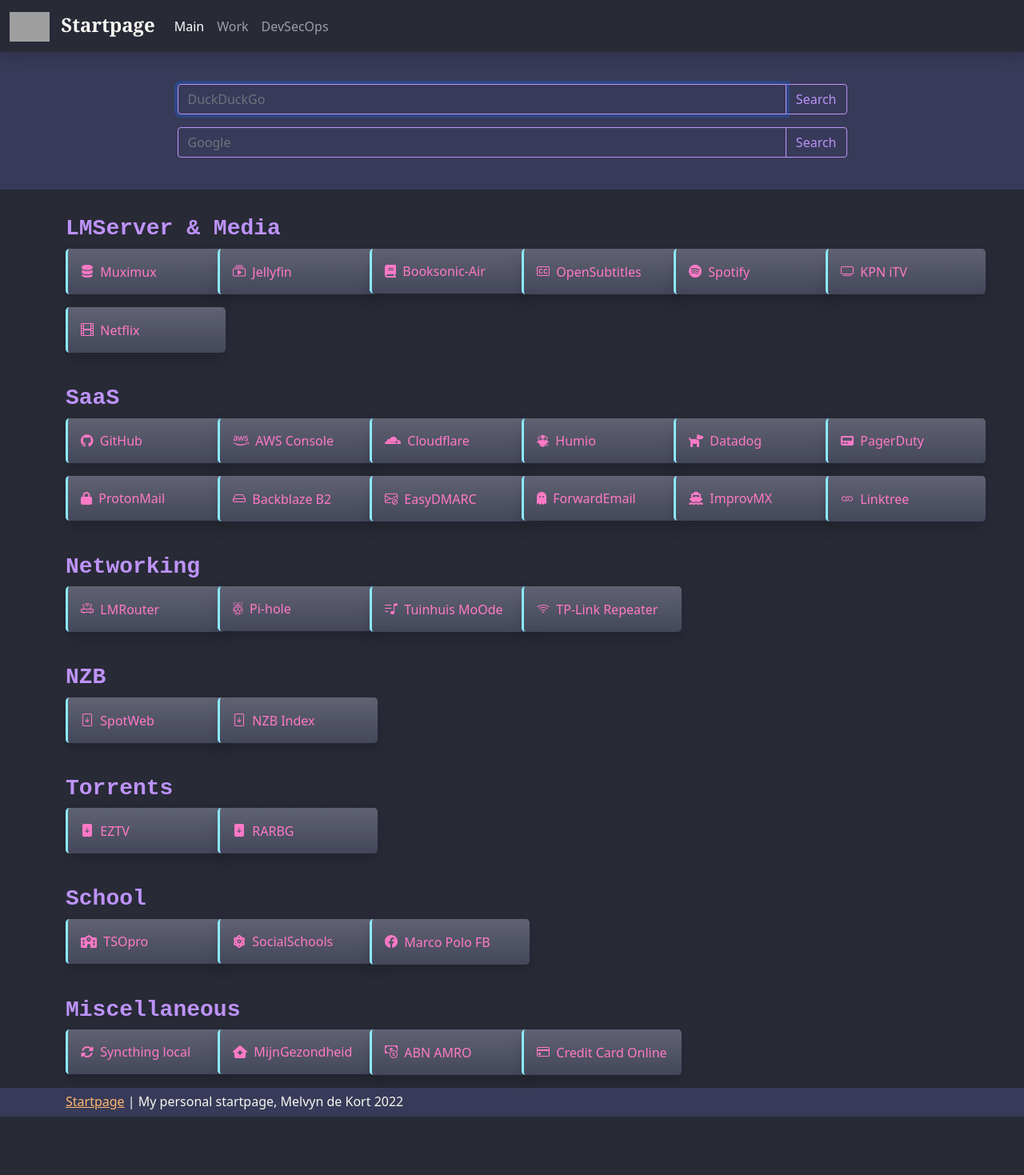
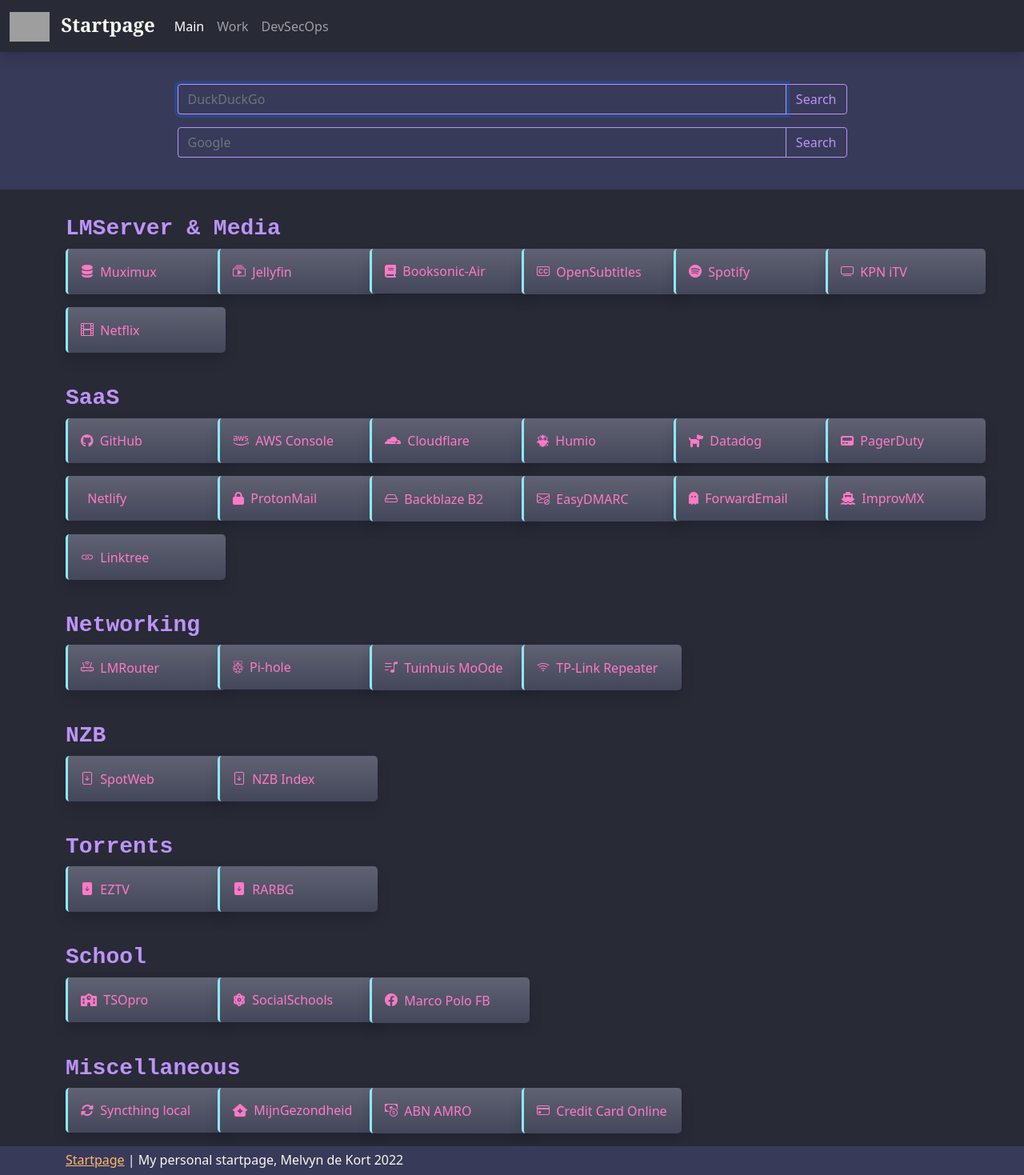
Before and after one commit to melvyndekort/startpage, a Jekyll site: the page built from pages/index.md, in a window 1280 px wide. Shown: the whole page at 80% size. Built offline with Jekyll 4.4.1, drawn with Linux system fonts in a browser that asks for light colours; nearby versions of some CDN libraries; before the commit the page ends 1396 px from its top, so only the background shows below that; grey boxes are pictures that could not be loaded.

Commit message:
Add netlify

```diff
--- a/_data/bookmarks.yml
+++ b/_data/bookmarks.yml
@@ -44,6 +44,9 @@
         - name: PagerDuty
           icon: fa-solid fa-pager
           url: https://mdekort.eu.pagerduty.com
+        - name: Netlify
+          icon: fa-solid fa-browser
+          url: https://app.netlify.com
         - name: ProtonMail
           icon: fa-solid fa-lock
           url: https://protonmail.com
```
